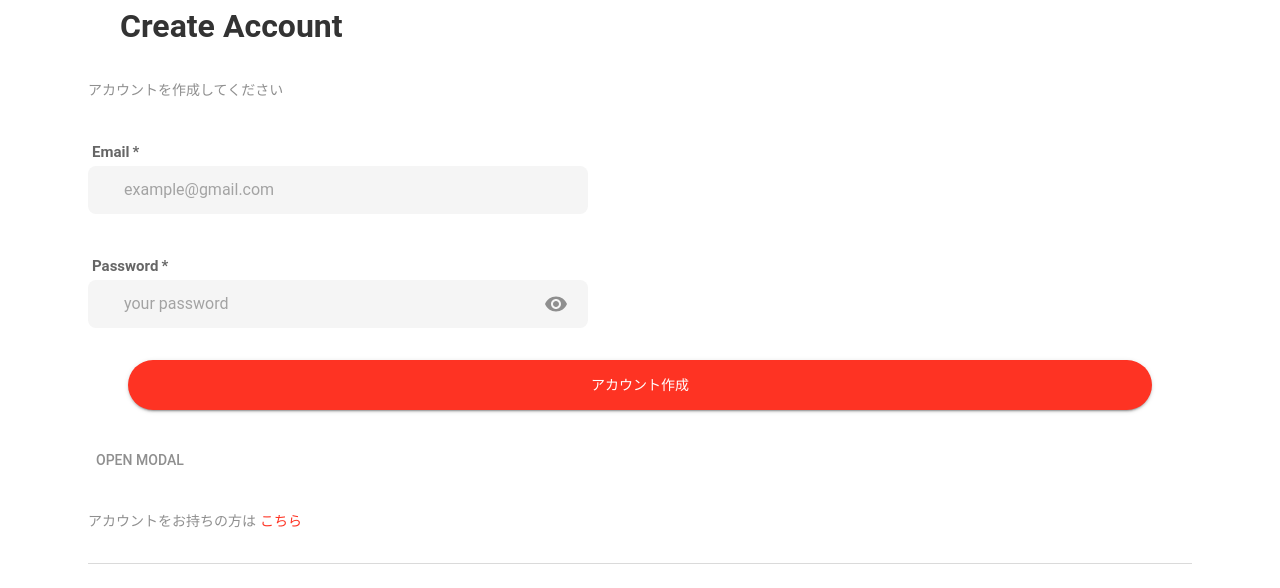
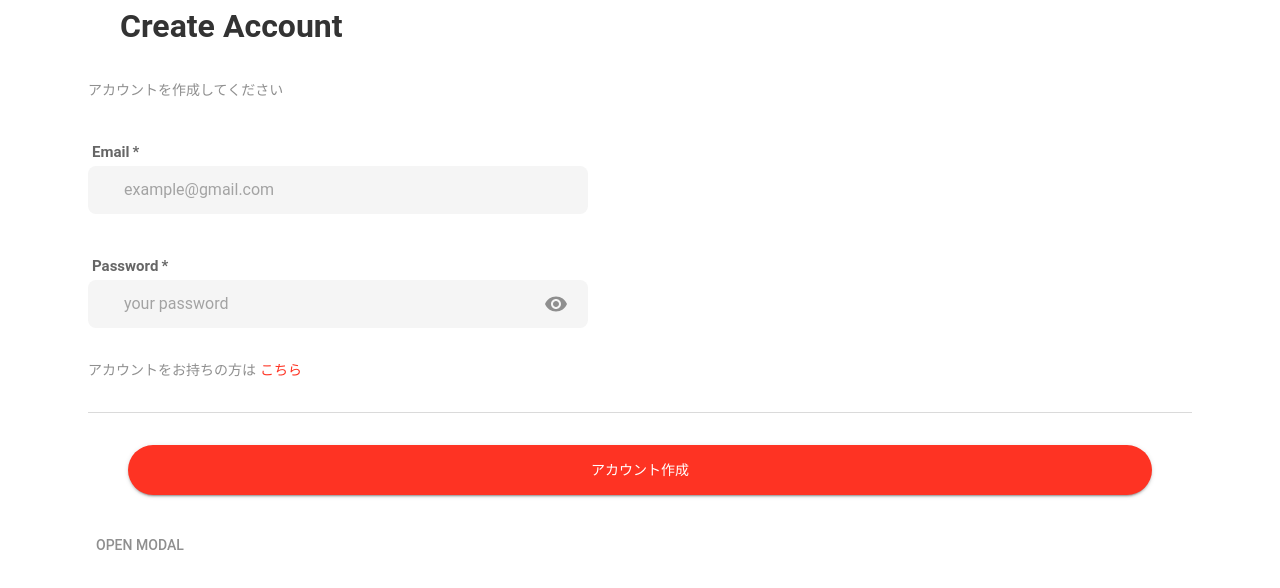
Before and after one commit to youngrum/navitix-app, a Next.js app: page /signup in a window 1280 px wide. Shown: the top 588 px of the page. Built offline with nearby package versions, Linux system fonts and the light colour scheme; some icons are missing; what @mui/material-nextjs would draw is missing.

Commit message:
style - コンポーネント位置修正

```diff
--- a/src/app/signup/page.tsx
+++ b/src/app/signup/page.tsx
@@ -9,8 +9,6 @@ import { Container, Divider, Stack } from "@mui/material";
 export default function page() {
   const header1Text = "Create Account";
   const subText = "アカウントを作成してください";
-  const leadText = "アカウントをお持ちの方は";
-  const toLogIn = "/login";
 
   return (
     <main>
@@ -27,8 +25,6 @@ export default function page() {
           </Stack>
           <SubText subText={subText} />
           <SignupForm />
-          <SignInLeads leadTextProps={leadText} toProps={toLogIn} />
-          <Divider />
         </Container>
       </ThemeProviderWrapper>
     </main>
--- a/src/components/auth/SignupForm.tsx
+++ b/src/components/auth/SignupForm.tsx
@@ -7,6 +7,8 @@ import { zodResolver } from "@hookform/resolvers/zod";
 import { z } from "zod";
 import SubmitButton from "@/components/common/SubmitButton";
 import NoticeMordal from "@/components/common/NoticeMordal";
+import SignInLeads from "@/components/common/SignInLeads";
+import Divider from "@mui/material/Divider";
 
 // Zodでバリデーションスキーマを定義
 const signUpSchema = z.object({
@@ -26,6 +28,8 @@ const signUpSchema = z.object({
 
 export default function SignupForm() {
 	const submitText = "アカウント作成";
+	const leadText = "アカウントをお持ちの方は";
+	const toLogIn = "/login";
   // React Hook Formがzodスキーマ定義でバリデーションできるように宣言
   const {
     register, // TSX内でinputに渡す
@@ -55,7 +59,8 @@ export default function SignupForm() {
 				registerProps={register}
 				errorProps={errors.password as FieldError}
 				/>
-
+				<SignInLeads leadTextProps={leadText} toProps={toLogIn} />
+				<Divider />
 				<SubmitButton isLoading={false} buttonText={submitText} />
 				<NoticeMordal />
 			</form>
--- a/src/components/common/SubmitButton.tsx
+++ b/src/components/common/SubmitButton.tsx
@@ -15,6 +15,8 @@ const CustomButton = styled(Button)({
   borderRadius: "25px",
   fontWeight: 400,
   minWidth: "80vw",
+  width: "100%",
+  maxWidth: "600px",
   height: "50px",
 });
 
```
